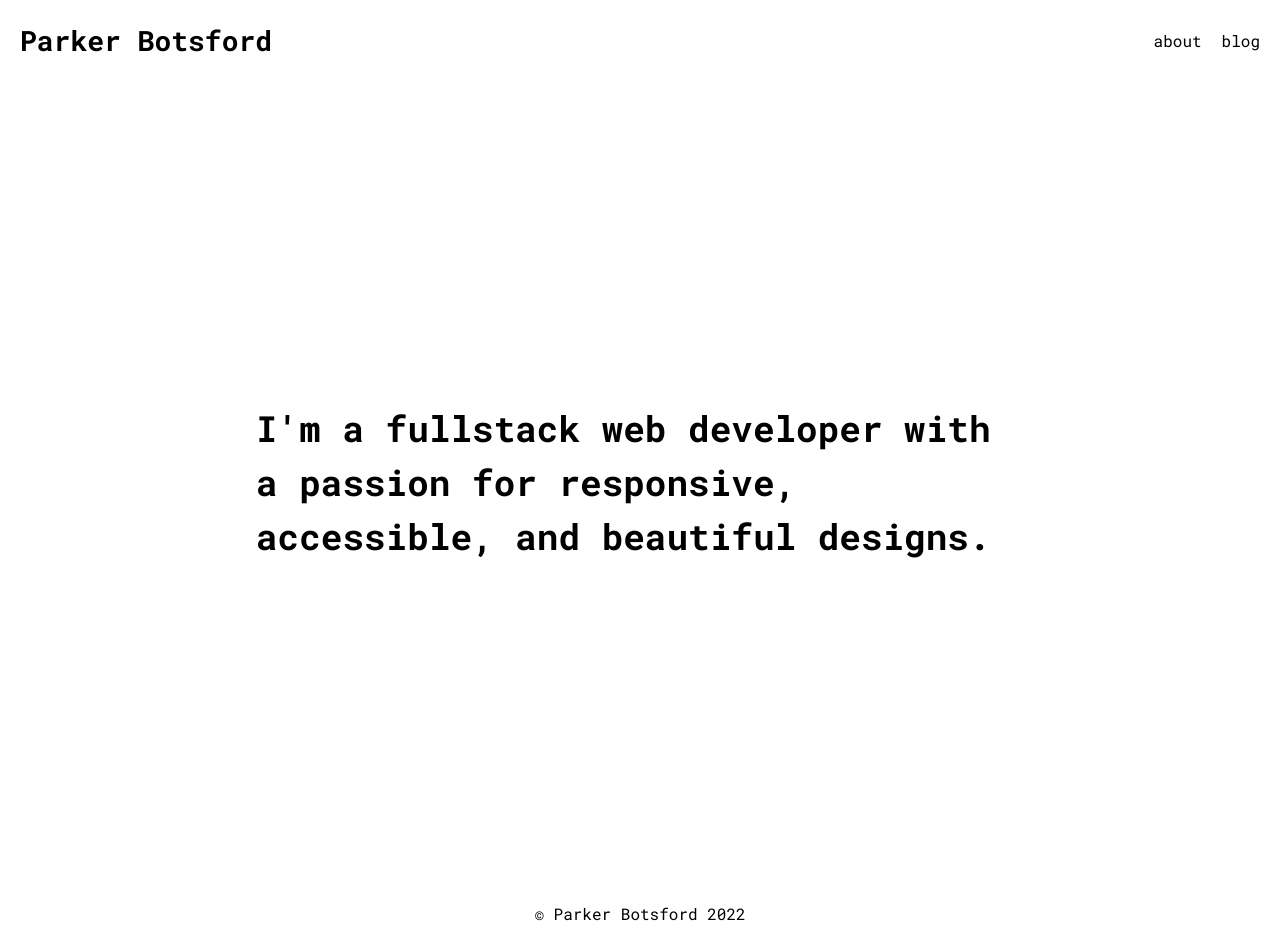
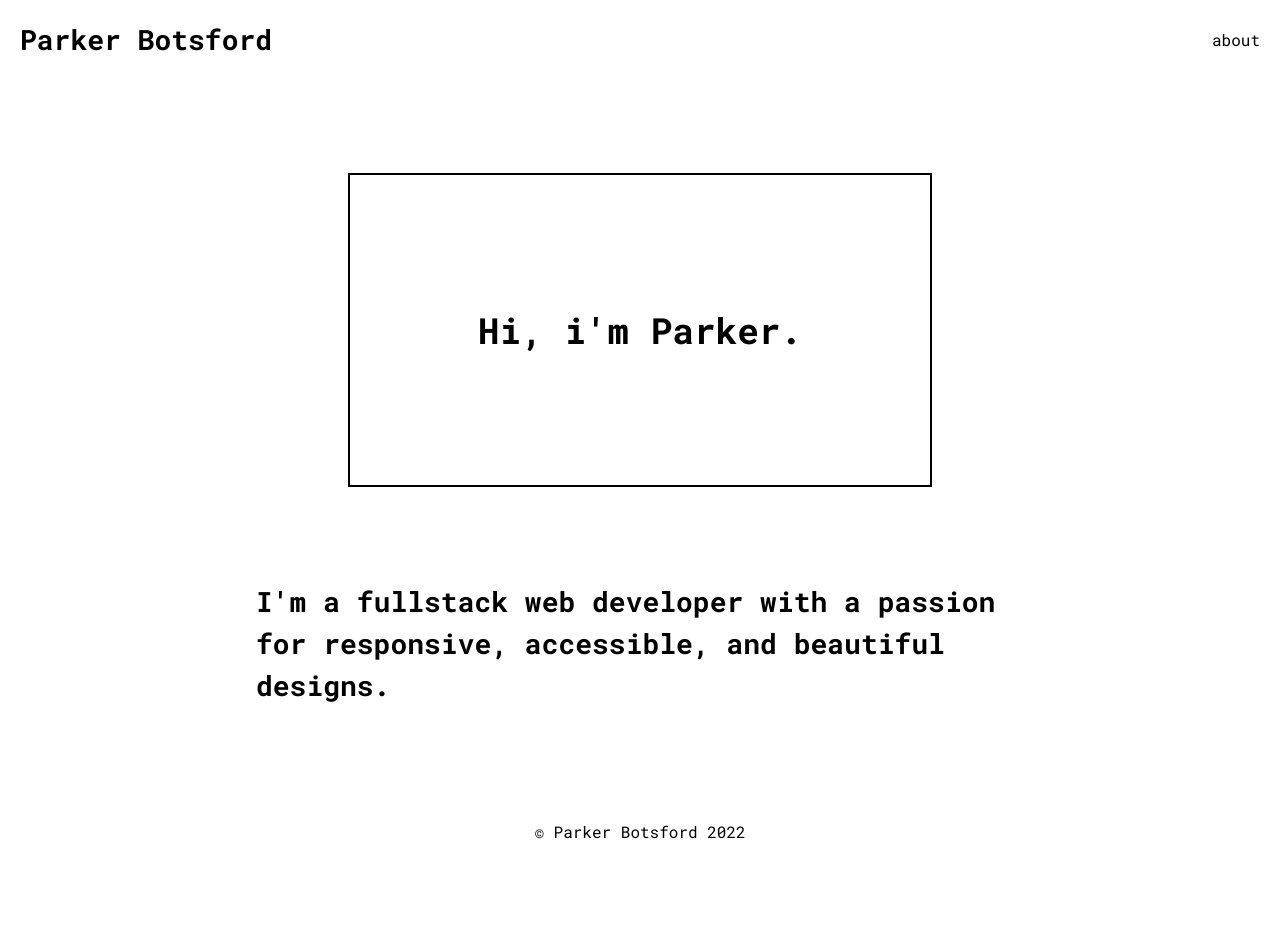
Before and after one commit to parbots/parkerbotsford.com, a Next.js app: page / in a window 1280 px wide. After the commit the page ends 864 px from the top, so only its background shows below. Built offline with nearby package versions, Linux system fonts and the light colour scheme.

Commit message:
Tweak styles

```diff
--- a/components/header/header.js
+++ b/components/header/header.js
@@ -10,9 +10,6 @@ const header = () => {
                 <Link href='/'>
                     <a>about</a>
                 </Link>
-                <Link href='/blog'>
-                    <a>blog</a>
-                </Link>
             </nav>
         </header>
     );
--- a/components/header/header.module.css
+++ b/components/header/header.module.css
@@ -2,8 +2,8 @@
     display: flex;
     justify-content: space-between;
     align-items: center;
+    height: 10%;
     padding: 20px;
-    width: 100%;
 }
 
 .header nav {
--- a/components/hero/hero.js
+++ b/components/hero/hero.js
@@ -2,13 +2,14 @@ import styles from './hero.module.css';
 
 const hero = () => {
     return (
-        <section className={styles.hero}>
-            <h1>
+        <div className={styles.hero}>
+            <h1>{"Hi, i'm Parker."}</h1>
+            <h2>
                 {
                     "I'm a fullstack web developer with a passion for responsive, accessible, and beautiful designs."
                 }
-            </h1>
-        </section>
+            </h2>
+        </div>
     );
 };
 
--- a/components/hero/hero.module.css
+++ b/components/hero/hero.module.css
@@ -1,11 +1,18 @@
 .hero {
     display: flex;
     flex-direction: column;
-    justify-content: center;
+    justify-content: space-evenly;
     align-items: center;
-    height: 100vh;
+    height: 90%;
 }
 
 .hero h1 {
-    padding: 0 20%;
+    text-align: center;
+    max-width: 60%;
+    border: solid 2px;
+    padding: 10%;
 }
+
+.hero h2 {
+    max-width: 60%;
+}
--- a/pages/index.js
+++ b/pages/index.js
@@ -8,15 +8,16 @@ import styles from '../styles/about-page.module.css';
 
 export default function HomePage() {
     return (
-        <div className={styles.main}>
+        <div className={styles.page}>
             <Head>
                 <title>Parker Botsford</title>
             </Head>
 
-            <Header />
-            <main>
+            <section className={styles.hero}>
+                <Header />
                 <Hero />
-            </main>
+            </section>
+
             <Footer />
         </div>
     );
--- a/styles/about-page.module.css
+++ b/styles/about-page.module.css
@@ -1,4 +1,8 @@
-.main {
+.page {
     display: flex;
     flex-direction: column;
 }
+
+.hero {
+    height: 100vh;
+}
```
